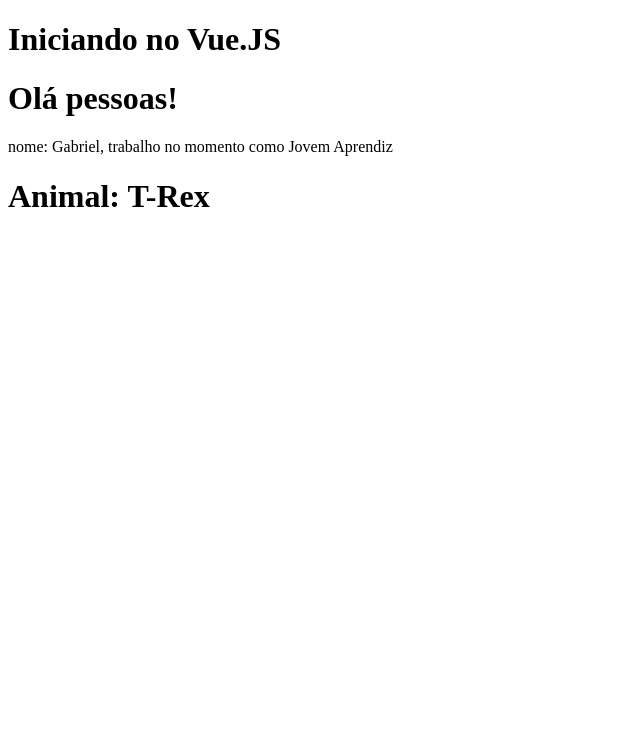
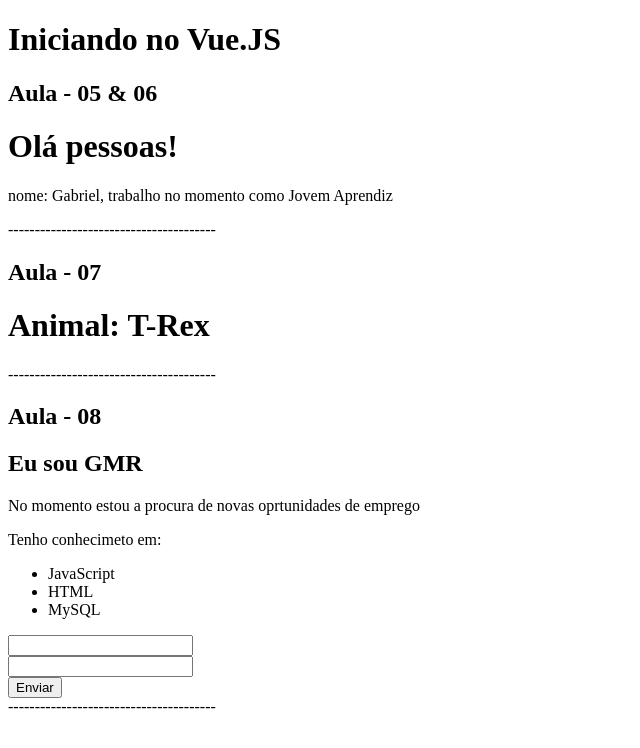
Before and after one commit to Dinos-s/VUE-curso, a Vue app: page / in a window 1280 px wide. Shown: the top 748 px of the page, without its empty margins (0-640 px from the left). Built offline with nearby package versions, Linux system fonts and the light colour scheme.

Commit message:
Hierarquia-Componentes

```diff
--- a/src/App.vue
+++ b/src/App.vue
@@ -2,16 +2,19 @@
   <h1>Iniciando no Vue.JS</h1>
   <firstComponent/>
   <LifeCycle/>
+  <Pessoa/>
 </template>
 
 <script>
 import firstComponent from "./components/firstComponent.vue";
 import LifeCycle from "./components/LifeCycle.vue";
+import Pessoa from "./components/Pessoa.vue";
   export default {
     name: 'App',
     components:{
       firstComponent,
       LifeCycle,
+      Pessoa,
     },
   }
 </script>
--- /dev/null
+++ b/src/components/Form.vue
@@ -0,0 +1,29 @@
+<template>
+    <!-- <h2>Aula - 08</h2> -->
+    <form action="">
+        <div>
+            <InputTxT/>
+        </div>
+        <div>
+            <InputTxT/>
+        </div>
+        <div>
+            <BtnSubmi/>
+        </div>
+    </form>
+</template>
+
+<script>
+    import InputTxT from "./form/InputText.vue";
+    import BtnSubmi from "./form/submit.vue";
+    export default {
+        name: 'Form',
+        components: {
+            InputTxT,
+            BtnSubmi,
+        },
+        data(){
+
+        }
+    }
+</script>
--- a/src/components/LifeCycle.vue
+++ b/src/components/LifeCycle.vue
@@ -1,10 +1,13 @@
 <template>
+    <h2>Aula - 07</h2>
     <h1>Animal: {{ animal }}</h1>
+    ---------------------------------------
+
 </template>
 
 <script>
     export default {
-        animal: 'Rino',
+        animal: 'Animal',
         data(){
             return{
                 animal: 'desconhecido'
--- /dev/null
+++ b/src/components/Pessoa.vue
@@ -0,0 +1,24 @@
+<template>
+    <h2>Aula - 08</h2>
+    <h2>Eu sou {{ nome }}</h2>
+    <Info/>
+    <Form/>
+    ---------------------------------------
+</template>
+
+<script>
+    import Info from "./info.vue";
+    import Form from "./Form.vue";
+    export default{
+        name: 'Pessoa',
+        components:{
+            Info,
+            Form,
+        },
+        data(){
+            return {
+                nome: 'GMR'
+            }
+        }
+    }
+</script>
--- a/src/components/firstComponent.vue
+++ b/src/components/firstComponent.vue
@@ -1,6 +1,8 @@
 <template>
+  <h2>Aula - 05 & 06</h2>
   <h1>Olá pessoas!</h1>
   <p>nome: {{ nome }}, trabalho no momento como {{ trabalho }}</p>
+  ---------------------------------------
 </template>
 
 <script>
--- /dev/null
+++ b/src/components/form/InputText.vue
@@ -0,0 +1,10 @@
+<template>
+    <!-- <h2>Aula - 08</h2> -->
+    <input type="text" >
+</template>
+
+<script>
+    export default {
+        name: 'InputTxT'
+    }
+</script>
--- /dev/null
+++ b/src/components/form/submit.vue
@@ -0,0 +1,12 @@
+<template>
+    <input type="submit" value="Enviar">
+</template>
+
+<script>
+    export default {
+        name: 'submit',
+        data(){
+
+        }
+    }
+</script>
--- /dev/null
+++ b/src/components/info.vue
@@ -0,0 +1,16 @@
+<template>
+    <!-- <h2>Aula - 08</h2> -->
+    <p>No momento estou a procura de novas oprtunidades de emprego</p>
+    <p>Tenho conhecimeto em:</p>
+    <ul>
+        <li>JavaScript</li>
+        <li>HTML</li>
+        <li>MySQL</li>
+    </ul>
+</template>
+
+<script>
+    export default {
+        name: 'info'
+    }
+</script>
```
